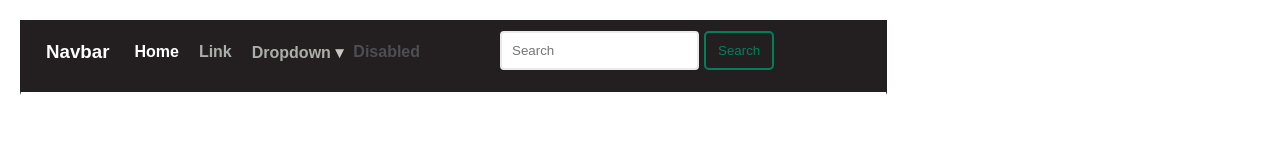
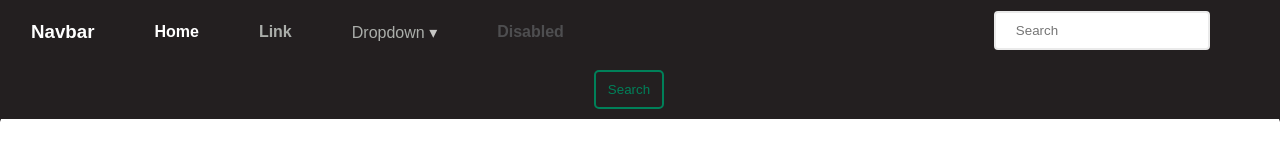
Before and after one commit to MfrMesa/Develhope, a plain HTML site: page CSS/ejercicio6/ejercicio6.html in a window 1280 px wide. Drawn offline with Linux system fonts and the light colour scheme.

Commit message:
cambios en drop

```diff
--- a/CSS/ejercicio6/ejercicio6.css
+++ b/CSS/ejercicio6/ejercicio6.css
@@ -12,12 +12,11 @@ Use the classes to apply the CSS rules instead of ids, tags, or inline style.  *
 .navbar{
     list-style-type: none;
     border: 1px #231f20 solid ;
-    margin: 20;
-    padding: 0 0 0 15px;
+    margin: 0;
+    padding: 0;
     overflow: hidden;
     background-color: #231f20;
     border-bottom: 3px white solid;
-    width:850px;
 }
 
 h3{
@@ -25,39 +24,71 @@ h3{
     display: block;
     color: white;
     font-weight: bold;
-    padding: 20px 15px 10px 10px;
+    padding: 20px 30px 10px 30px;
 }
-
 
 li{
     float: left;
     list-style: none;
 }
 
-
 .home{
     display: block;
     color: white;
     font-weight: bold;
-    padding: 22px 10px 10px 10px;
+    padding: 22px 30px 20px 30px;
     text-decoration: none;
+    border-radius: 1px;
 }
 
 .linkbar{
     display: block;
     color: #abaeaa;
     font-weight: bold;
-    padding: 22px 10px 10px 10px;
+    padding: 22px 30px 20px 30px;
     text-decoration: none;
+    border-radius: 1px;
 }
-.dropdown{
-    color: #abaeaa;
-    font-weight: bold;
-    padding: 22px 0 30px 10px;
+.dropbutton {
+    display: inline-block;
+    color:#abaeaa;
+    padding: 22px 30px 20px 30px;
     text-decoration: none;
-    clear: left;
-    vertical-align: middle;
+    border-radius: 1px;
+}
+
+li a:hover, .dropdown:hover .dropbutton {
+    background-color:#008059;
+    background-size: 50px;
+}
+
+li.dropdown {
     display: inline-block;
+}
+
+.drop-content {
+    display: none;
+    position: absolute;
+    background-color: white;
+    min-width: 150px;
+    box-shadow: 0px 8px 16px 0px #67686c;
+    z-index: 1;
+}
+
+.drop-content a {
+    color:#231f20;
+    padding: 20px 20px;
+    text-decoration: none;
+    display: block;
+    text-align: center;
+}
+
+.drop-content a:hover {
+    background-color: #c7c7c5;
+}
+
+.dropdown:hover .drop-content {
+    display: block;
 }
 
 span{
@@ -69,8 +100,9 @@ span{
     display: block;
     color: #4e4e50;
     font-weight: bold;
-    padding: 22px 80px 10px 10px;
+    padding: 22px 30px 20px 30px;
     text-decoration: none;
+    border-radius: 1px;
 }
 
 /* no se porque despues de cambiar varias veces el color, deja de funcionar y no refleja los cambios en el explorer  */
@@ -81,9 +113,9 @@ span{
     border-radius: 4px;
     border-color:#eaeaea;
     float: left;
-    padding: 10px 8px 10px 10px;
+    padding: 10px 15px 10px 20px;
     border-style: inherit;
-    margin: 10px 5px 10px 0;
+    margin: 10px 15px 10px 400px;
 }
 
 .button{
--- a/CSS/ejercicio6/ejercicio6.html
+++ b/CSS/ejercicio6/ejercicio6.html
@@ -14,7 +14,14 @@ Use the classes to apply the CSS rules instead of ids, tags, or inline style. --
             <ul>
                 <li><a href="#home" class="home">Home</a></li>
                 <li><a href="#link" class="linkbar">Link</a></li>
-                <li><a href="#dropdown" class="dropdown">Dropdown <span>&#9662</span></a>
+                <!-- indague y me pareció mejor hacerlo asi que con select -->
+                <li class="dropdown">
+                    <a class="dropbutton" href="drop">Dropdown <span>&#9662</span></a>
+                    <div class="drop-content">
+                    <a href="#">Usuario</a>
+                    <a href="#">Empresas</a>
+                    <a href="#">Contacto</a>
+                    </div>
                 </li>
                 <li><a href="#disabled" class="disabled">Disabled</a></li>
             </ul>
```
